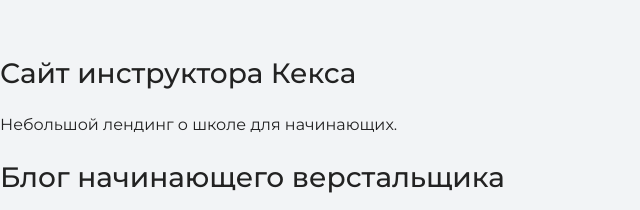
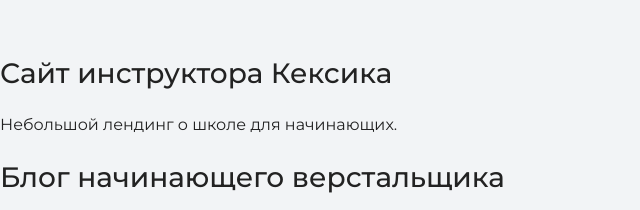
Before and after one commit to Rozaletta/MyPortfolio, a plain HTML site: page index.html in a window 1280 px wide. Shown: the part 1639-1849 px from the top of the page, 0-640 px from the left. Drawn offline with nearby package versions, Linux system fonts and the light colour scheme.

Commit message:
Изменение названия

```diff
--- a/index.html
+++ b/index.html
@@ -4,7 +4,7 @@
     <meta charset="UTF-8">
     <link rel="stylesheet" href="style.css">
     <link href="https://fonts.googleapis.com/css?family=Montserrat:400,500,700|Old+Standard+TT&display=swap&subset=cyrillic" rel="stylesheet">
-    <title>Портфолио Junior верстальщика</title>
+    <title>My Portfolio</title>
   </head>
 
   <body>
@@ -31,7 +31,7 @@
     <section class="portfolio">
       <h2 class="subheading">Мои работы</h2>
 
-      <h3>Сайт инструктора Кекса</h3>
+      <h3>Сайт инструктора Кексика</h3>
       <p>Небольшой лендинг о школе для начинающих.</p>
 
       <h3>Блог начинающего верстальщика</h3>
```
